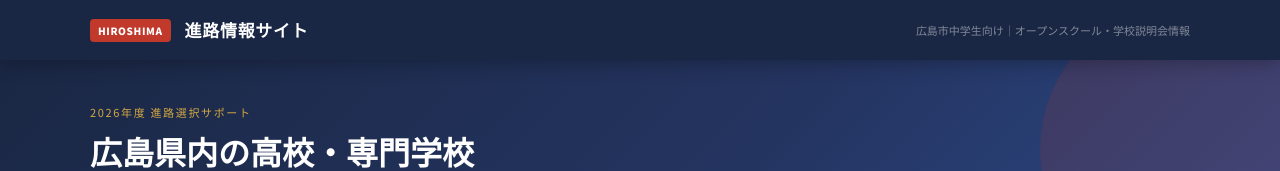
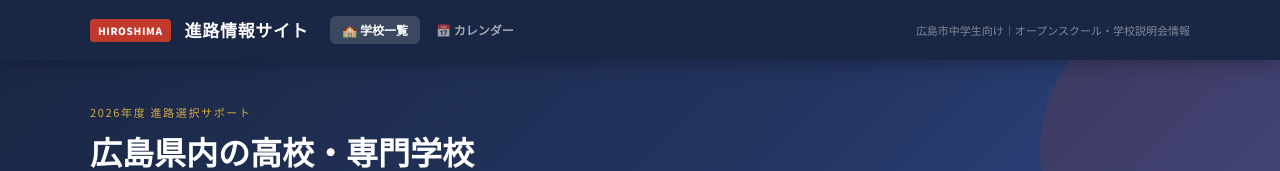
Before and after one commit to harada-yu75-ship-it/hiroshima-shinro, a Next.js app: page / in a window 1280 px wide. Shown: the top 171 px of the page. Built offline with nearby package versions, Linux system fonts and the light colour scheme; no server answers; the database is empty.

Commit message:
Update Header.tsx

```diff
--- a/src/components/Header.tsx
+++ b/src/components/Header.tsx
@@ -1,6 +1,9 @@
 'use client'
+import Link from 'next/link'
+import { usePathname } from 'next/navigation'
 
 export default function Header() {
+  const pathname = usePathname()
   return (
     <header style={{
       background: 'var(--navy)',
@@ -31,9 +34,30 @@ export default function Header() {
         }}>
           HIROSHIMA
         </span>
-        <span style={{ fontSize: 17, fontWeight: 700, letterSpacing: '.04em' }}>
+        <Link href="/" style={{
+          fontSize: 17, fontWeight: 700, letterSpacing: '.04em',
+          color: 'white', textDecoration: 'none',
+        }}>
           進路情報サイト
-        </span>
+        </Link>
+        <div style={{ display: 'flex', gap: 4, marginLeft: 8 }}>
+          <Link href="/" style={{
+            fontSize: 12, fontWeight: 600, padding: '5px 12px', borderRadius: 6,
+            color: pathname === '/' ? 'white' : 'rgba(255,255,255,.6)',
+            background: pathname === '/' ? 'rgba(255,255,255,.15)' : 'none',
+            textDecoration: 'none',
+          }}>
+            🏫 学校一覧
+          </Link>
+          <Link href="/calendar" style={{
+            fontSize: 12, fontWeight: 600, padding: '5px 12px', borderRadius: 6,
+            color: pathname === '/calendar' ? 'white' : 'rgba(255,255,255,.6)',
+            background: pathname === '/calendar' ? 'rgba(255,255,255,.15)' : 'none',
+            textDecoration: 'none',
+          }}>
+            📅 カレンダー
+          </Link>
+        </div>
         <span style={{
           marginLeft: 'auto',
           fontSize: 11,
```
